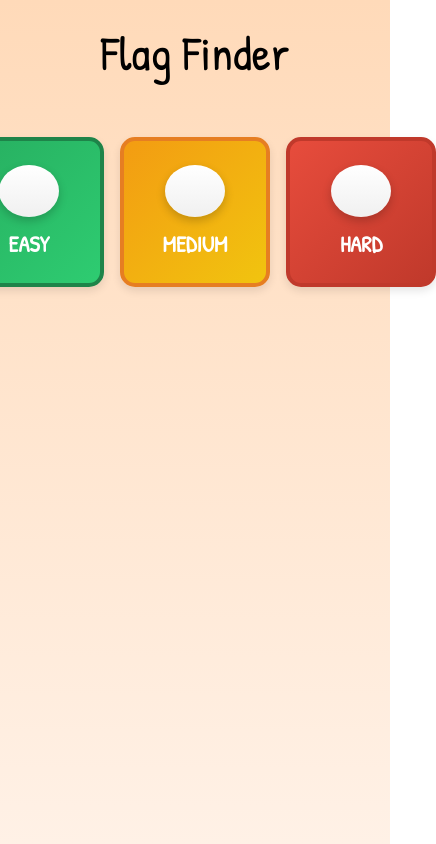
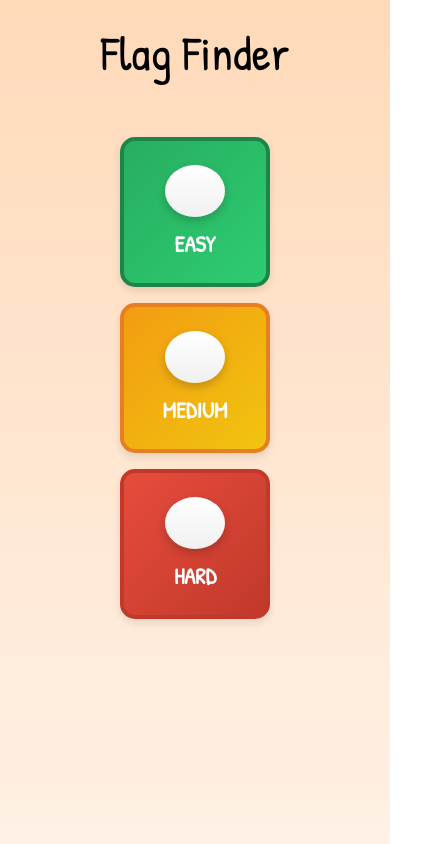
Before and after one commit to joseph-johnson27001/game-world, a Vue app: page /flag-finder/categories in a window 390 px wide. Shown: the whole page, 436 px wide, since content can reach past the window. Built offline with nearby package versions, Linux system fonts and the light colour scheme.

Commit message:
Categories vp update

```diff
--- a/src/views/FlagFinder/FlagFinderCategories.vue
+++ b/src/views/FlagFinder/FlagFinderCategories.vue
@@ -44,6 +44,14 @@ export default {
   justify-content: center;
   gap: 1em;
   margin: 2em auto;
+}
+
+/* Media Query for Smaller Viewports */
+@media (max-width: 600px) {
+  .difficulty-buttons {
+    flex-direction: column;
+    align-items: center;
+  }
 }
 
 .difficulty-card {
```
